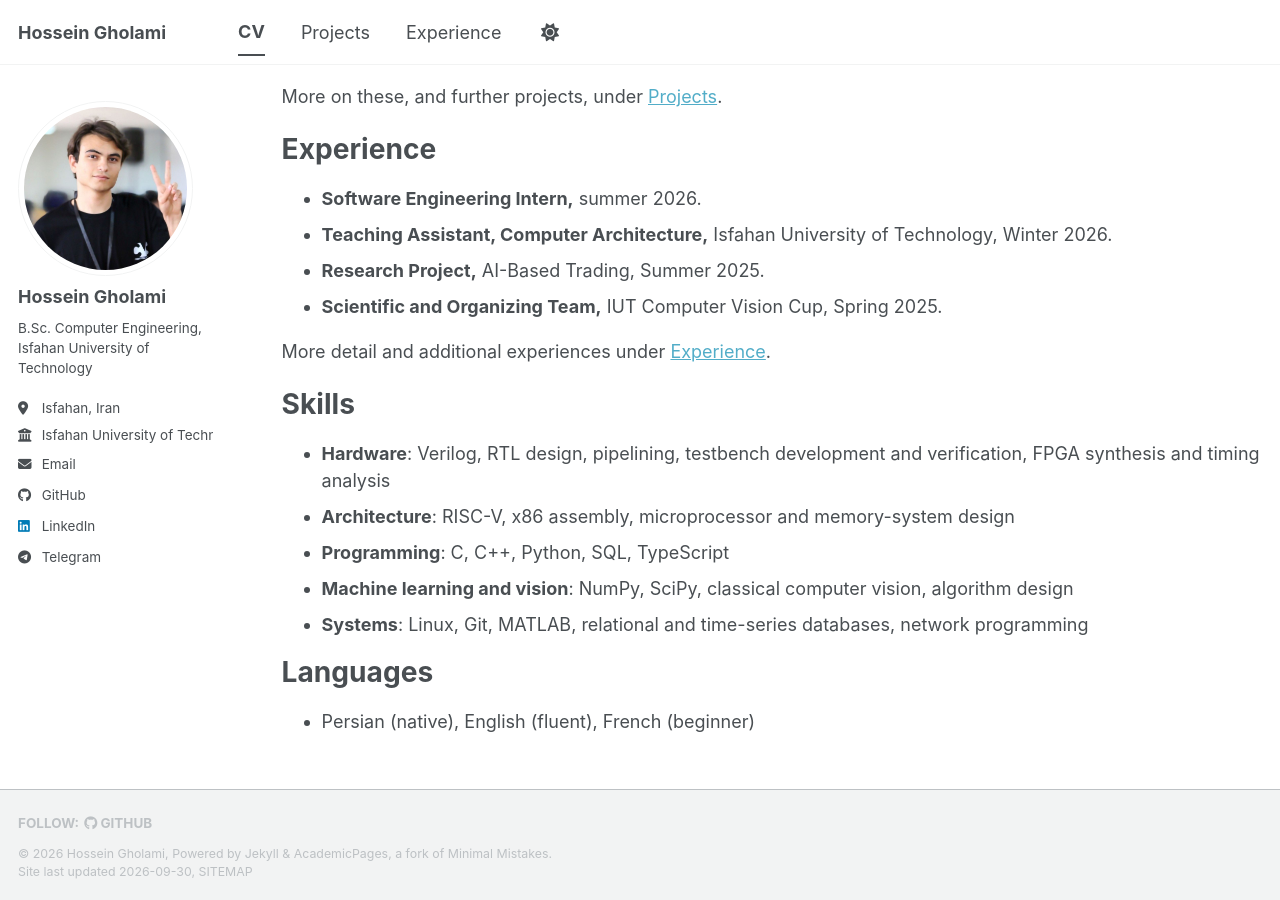
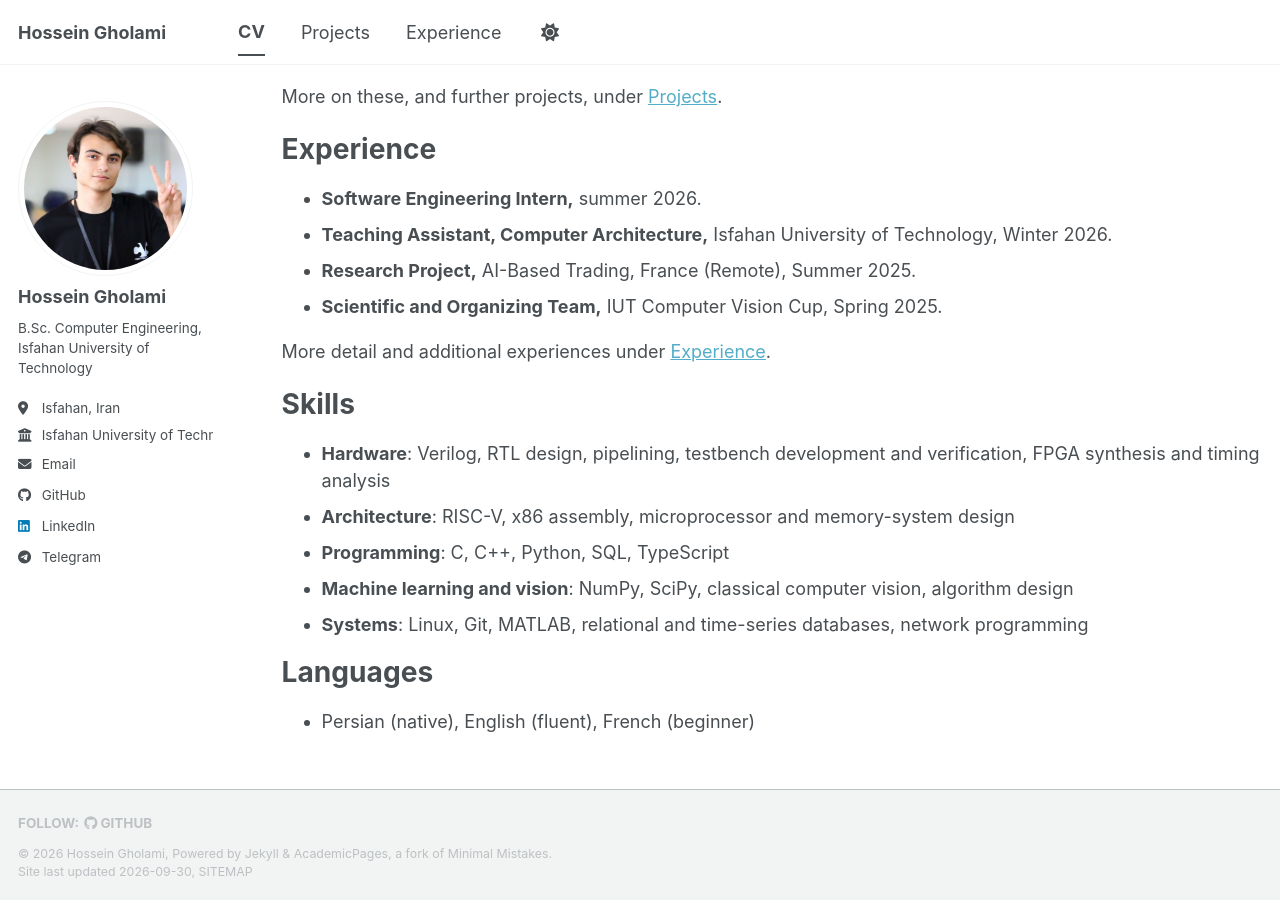
Before and after one commit to hoseinn-gh/hoseinn-gh.github.io, a Jekyll site: the page built from _pages/cv.md, in a window 1280 px wide and 900 px high, scrolled down 905 px. Built offline with Jekyll 4.4.1, drawn with Linux system fonts in a browser that asks for light colours; a style sheet for code colours, icons or effects is not loaded.

Commit message:
Update cv.md

```diff
--- a/_pages/cv.md
+++ b/_pages/cv.md
@@ -52,7 +52,7 @@ Experience
 * **Software Engineering Intern,** summer 2026.
 * **Teaching Assistant, Computer Architecture,** Isfahan University of Technology,
   Winter 2026.
-* **Research Project,** AI-Based Trading, Summer 2025.
+* **Research Project,** AI-Based Trading, France (Remote), Summer 2025.
 * **Scientific and Organizing Team,** IUT Computer Vision Cup, Spring 2025.
 
 More detail and additional experiences under [Experience]({{ base_path }}/experience/).
```
